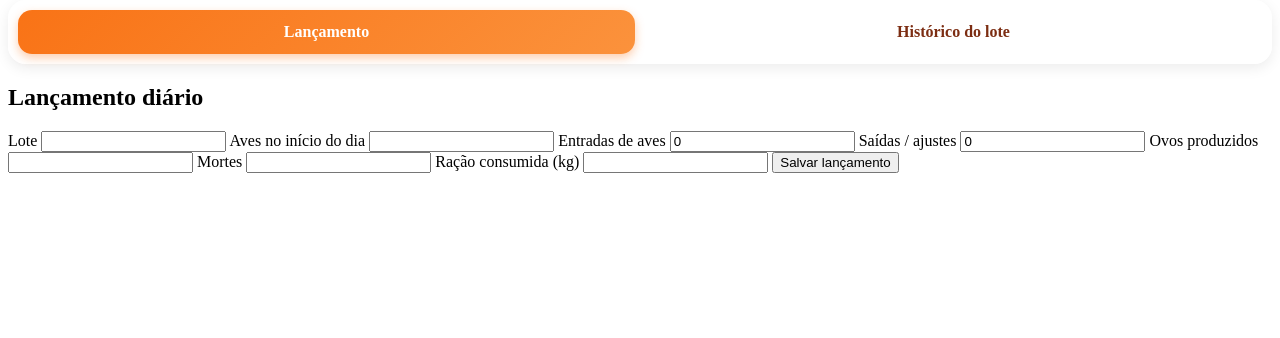
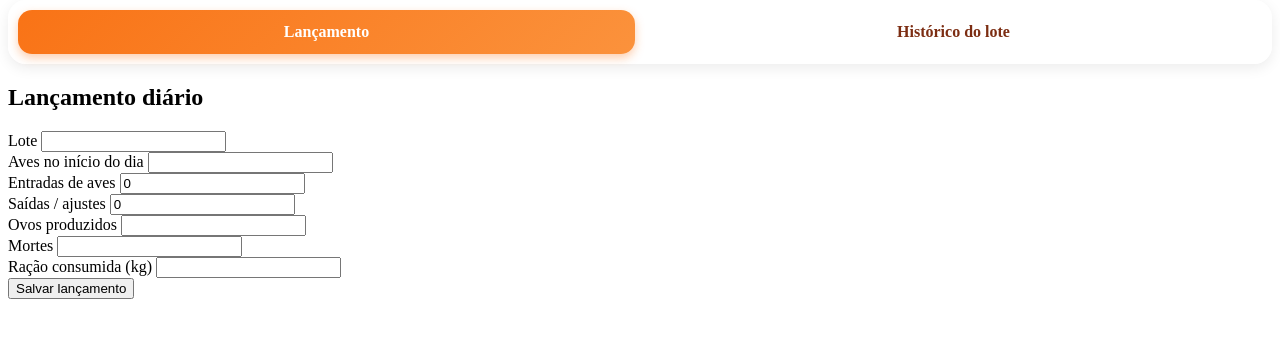
Before and after one commit to RaoMao0712/Controle-Granjas, a Flask app: page /dashboard in a window 1280 px wide. Shown: the part 132-470 px from the top of the page. Run offline with Flask 3, Linux system fonts and the light colour scheme; a user stored in the database is signed in; parts of the project's set-up code (start-up, migrations or seed data) failed here and were passed over; some libraries are stand-ins or nearby versions.

Commit message:
Refactor dashboard.html layout and form structure

```diff
--- a/templates/dashboard.html
+++ b/templates/dashboard.html
@@ -18,26 +18,42 @@
             <form method="POST">
                 <input type="hidden" name="acao" value="salvar">
 
+                <div class="form-grid">
+                    <div>
                         <label>Lote</label>
                         <input type="text" name="lote" required>
+                    </div>
 
+                    <div>
                         <label>Aves no início do dia</label>
                         <input type="number" name="aves" required>
+                    </div>
 
+                    <div>
                         <label>Entradas de aves</label>
                         <input type="number" name="entradas" value="0" min="0">
+                    </div>
 
+                    <div>
                         <label>Saídas / ajustes</label>
                         <input type="number" name="saidas" value="0" min="0">
+                    </div>
 
+                    <div>
                         <label>Ovos produzidos</label>
                         <input type="number" name="ovos" required>
+                    </div>
 
+                    <div>
                         <label>Mortes</label>
                         <input type="number" name="mortes" required>
+                    </div>
 
+                    <div>
                         <label>Ração consumida (kg)</label>
                         <input type="number" step="0.01" name="racao" required>
+                    </div>
+                </div>
 
                 <button type="submit">Salvar lançamento</button>
             </form>
@@ -47,6 +63,7 @@
         <div class="card resultado">
             <h2>Resultado do dia</h2>
 
+            <div class="resultado-grid">
                 <p><strong>Lote:</strong> {{ resultado.lote }}</p>
                 <p><strong>Aves no início:</strong> {{ resultado.aves }}</p>
                 <p><strong>Entradas:</strong> {{ resultado.entradas }}</p>
@@ -57,6 +74,7 @@
                 <p><strong>Postura:</strong> {{ resultado.postura }}%</p>
                 <p><strong>Mortalidade:</strong> {{ resultado.mortalidade }}%</p>
                 <p><strong>Consumo por ave:</strong> {{ resultado.consumo }} g</p>
+            </div>
 
             {% if resultado.comparativo %}
                 <div class="comparativo">{{ resultado.comparativo }}</div>
@@ -72,8 +90,12 @@
             <form method="POST">
                 <input type="hidden" name="acao" value="consultar">
 
+                <div class="form-grid form-grid-consulta">
+                    <div>
                         <label>Lote</label>
                         <input type="text" name="lote_consulta" value="{{ lote_consulta }}" required>
+                    </div>
+                </div>
 
                 <button type="submit">Consultar histórico</button>
             </form>
```
Lines whose indentation alone changed are shown as unchanged.
